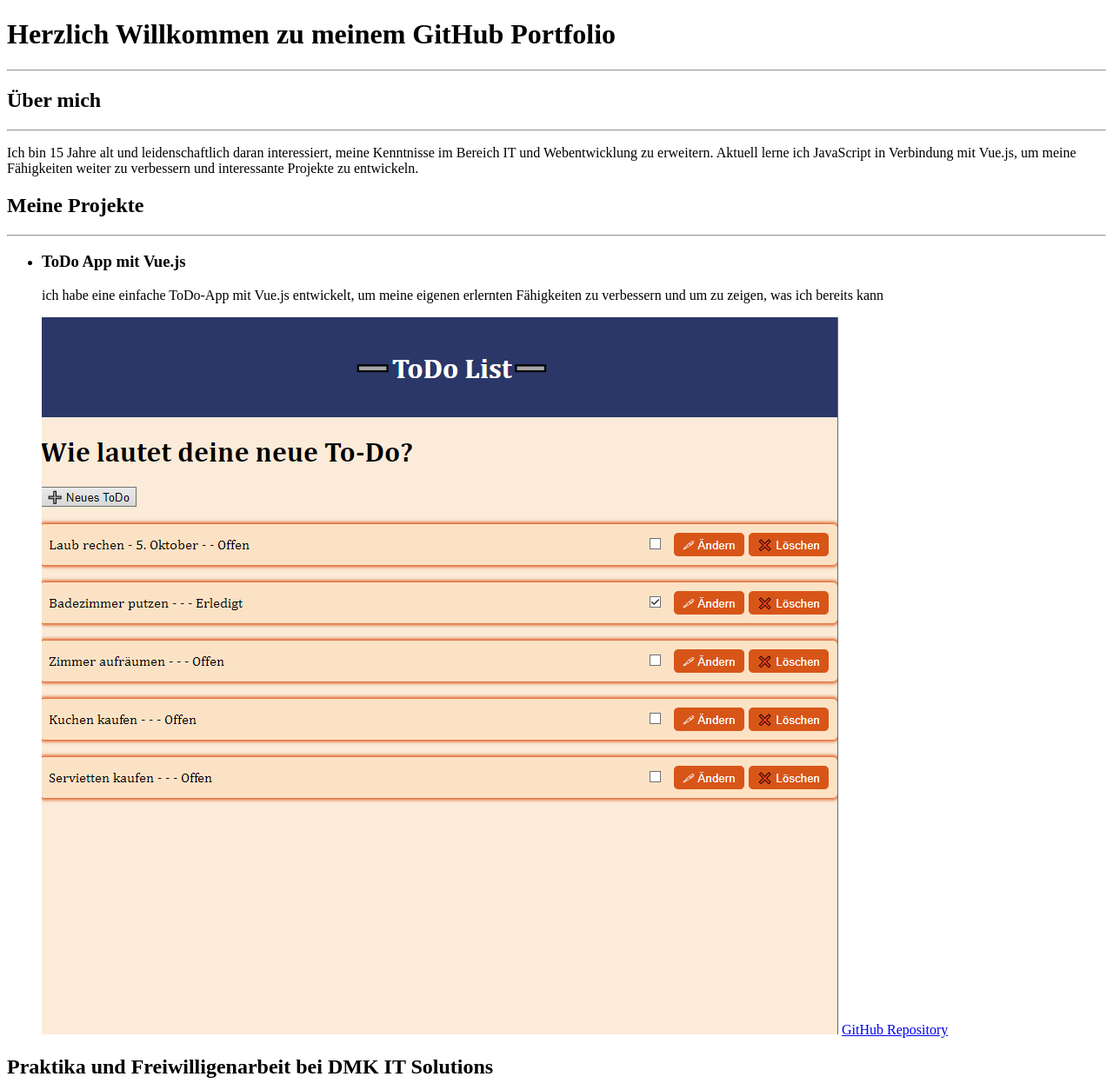
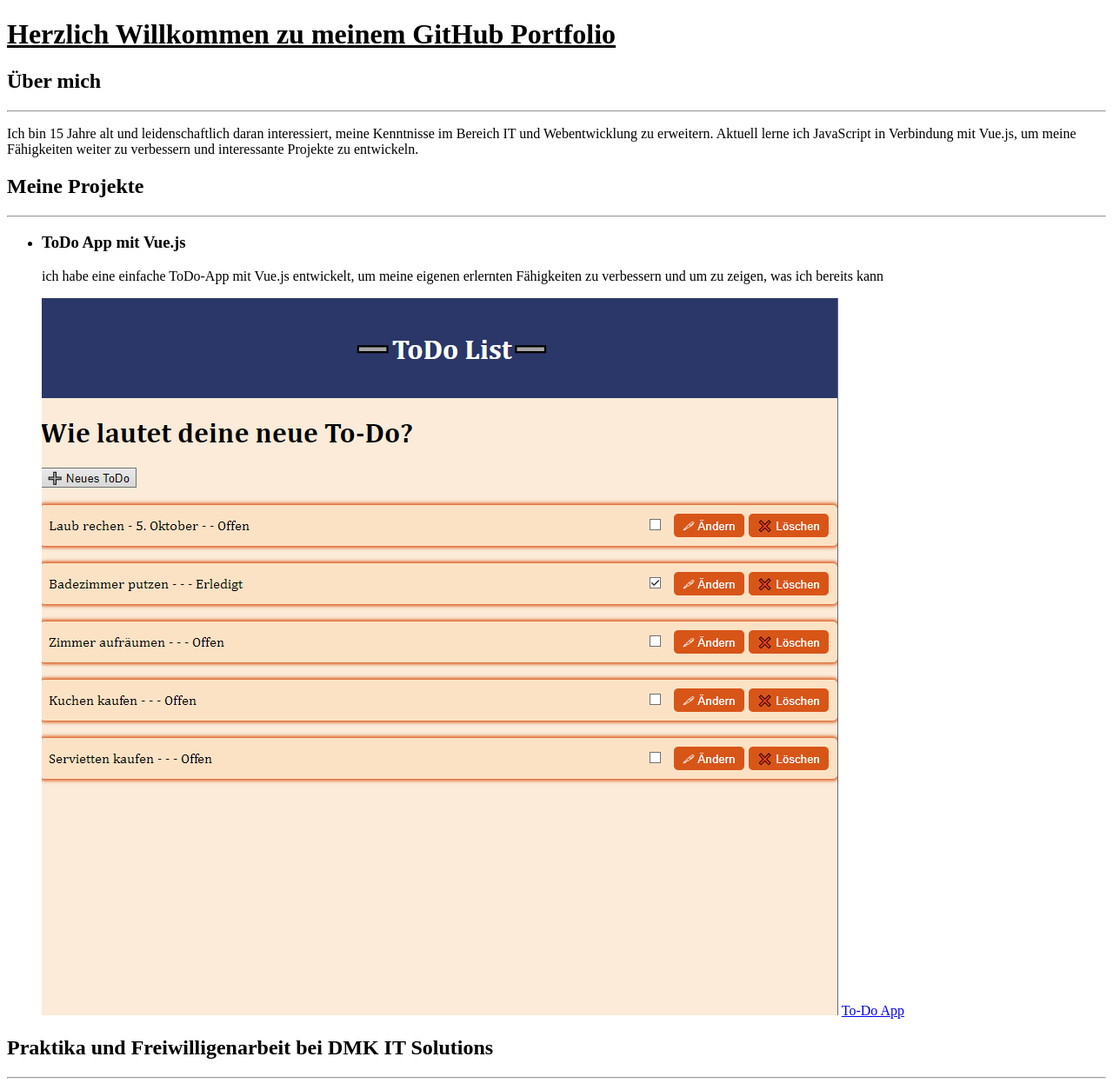
Before and after one commit to Finn-paulsen/Finn-paulsen.github.io, a plain HTML site: page index.html in a window 1280 px wide. Shown: the top 1254 px of the page at 87% size. Drawn offline with Linux system fonts and the light colour scheme.

Commit message:
Add files via upload

```diff
--- a/index.html
+++ b/index.html
@@ -7,8 +7,8 @@
 </head>
 <body>
     <header>
-        <h1>Herzlich Willkommen zu meinem GitHub Portfolio</h1>
-        <hr>
+        <h1><u>Herzlich Willkommen zu meinem GitHub Portfolio</u></h1>
+
     </header>
     <section id="about">
         <h2>Über mich</h2>
@@ -23,7 +23,7 @@
                 <h3>ToDo App mit Vue.js</h3>
                 <p>ich habe eine einfache ToDo-App mit Vue.js entwickelt, um meine eigenen erlernten Fähigkeiten zu verbessern und um zu zeigen, was ich bereits kann</p>
                 <img src="/Bilder/ToDo.png" alt="ToDo App">
-                <a href="https://github.com/Finn-paulsen/To-Do_App" target="_blank">GitHub Repository</a>
+                <a href="https://github.com/Finn-paulsen/To-Do_App" target="_blank">To-Do App</a>
             </li>
         </ul>
     </section>
```
